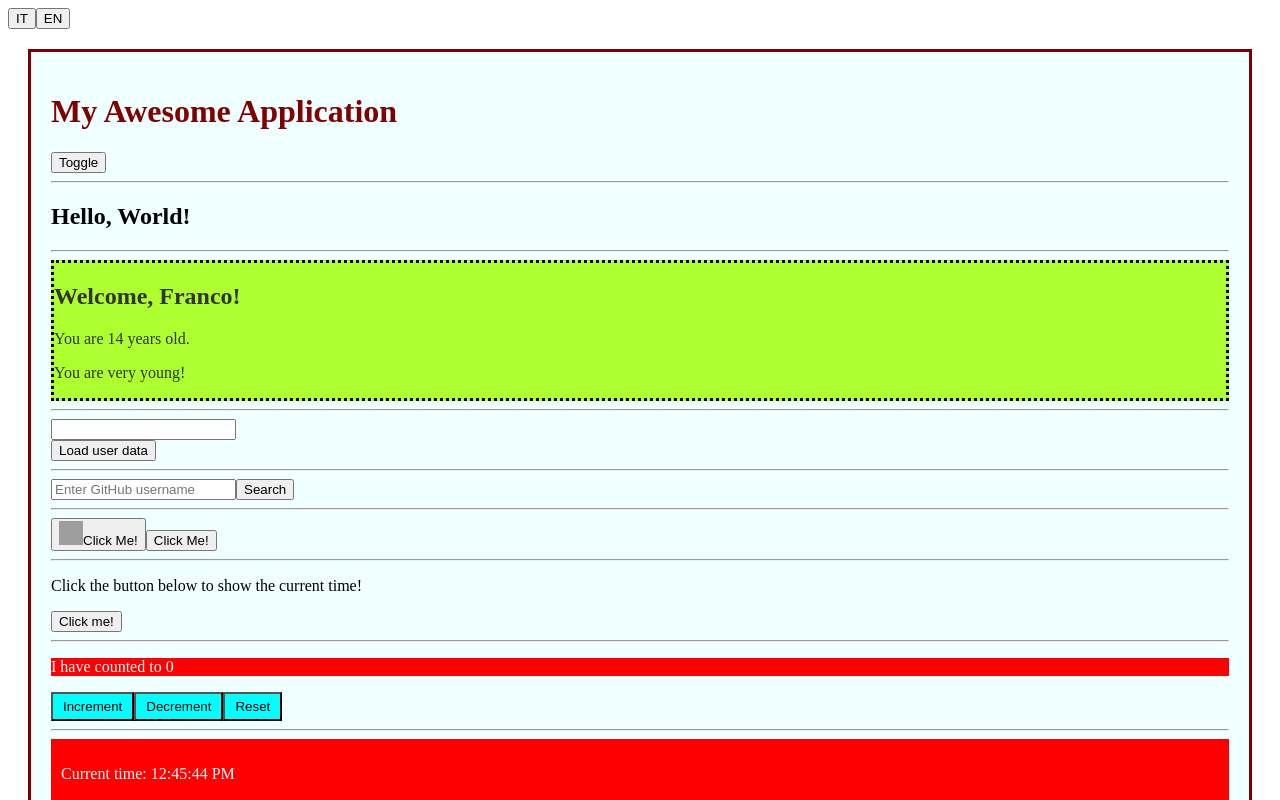
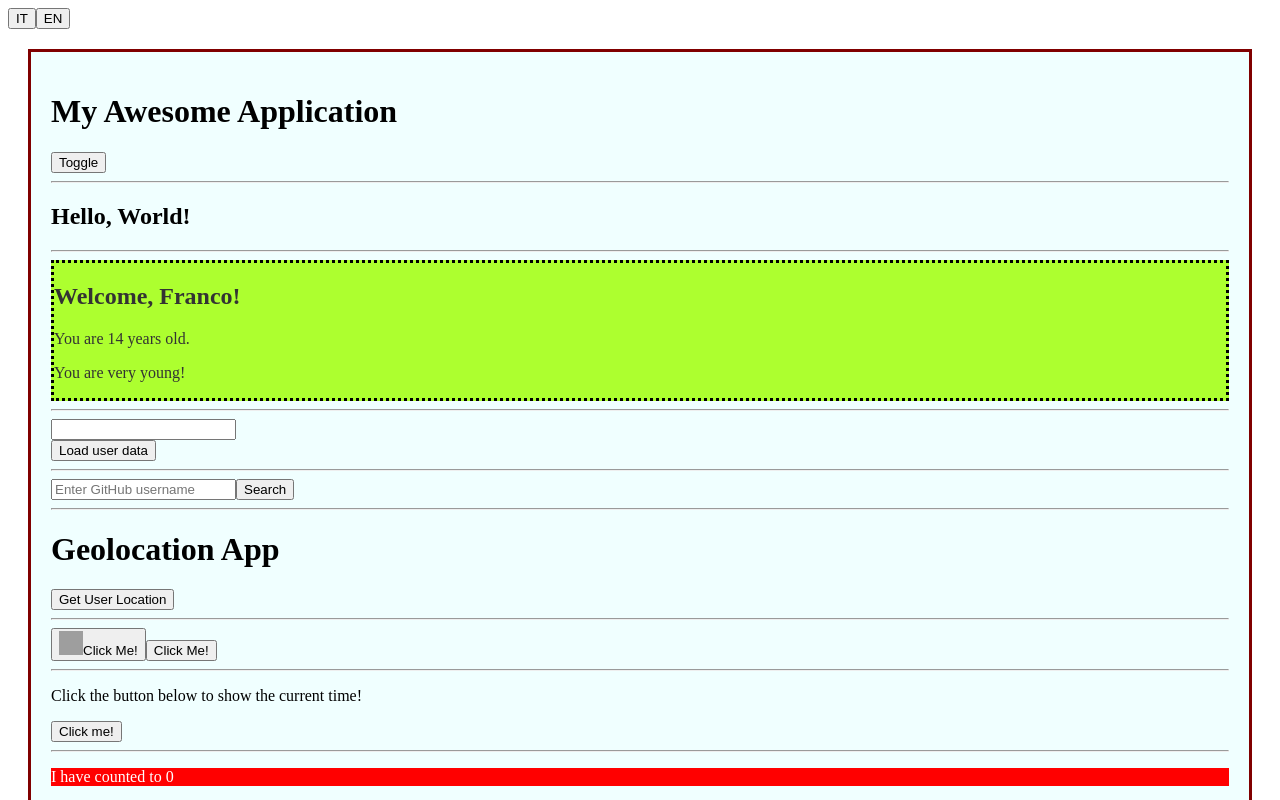
Before and after one commit to irvingose/vite-project, a React (Vite) app: page / in a window 1280 px wide. Shown: the top 800 px of the page. Built offline with nearby package versions, Linux system fonts and the light colour scheme; grey boxes are pictures that could not be loaded.

Commit message:
feat: added currentlocation

```diff
--- a/src/App.jsx
+++ b/src/App.jsx
@@ -14,6 +14,7 @@ import { LanguageContext } from "./LanguageContext";
 import { useState } from "react";
 import { GithubUser } from "./GithubUser";
 import { GithubUsers } from "./GithubUsers";
+import { UseCurrentLocation } from "./useCurrentLocation";
 
 export function App() {
   const [language, setLanguage] = useState("en");
@@ -41,6 +42,8 @@ export function App() {
           <GithubUser username="irvingose" />
           <hr />
           <GithubUsers />
+          <hr />
+          <UseCurrentLocation />
           <hr />
           <MouseClicker />
           <hr />
--- a/src/index.scss
+++ b/src/index.scss
@@ -5,6 +5,6 @@
   background-color: azure;
 
   h1 {
-    color: maroon;
+    color: black;
   }
 }
--- /dev/null
+++ b/src/useCurrentLocation.jsx
@@ -0,0 +1,35 @@
+import React, { useState } from "react";
+
+export function UseCurrentLocation() {
+  const [userLocation, setUserLocation] = useState(null);
+
+  const getUserLocation = () => {
+    if (navigator.geolocation) {
+      navigator.geolocation.getCurrentPosition(
+        (position) => {
+          const { latitude, longitude } = position.coords;
+          setUserLocation({ latitude, longitude });
+        },
+        (error) => {
+          console.error("Error getting user location:", error);
+        }
+      );
+    } else {
+      console.error("Geolocation is not supported by this browser.");
+    }
+  };
+
+  return (
+    <div>
+      <h1>Geolocation App</h1>
+      <button onClick={getUserLocation}>Get User Location</button>
+      {userLocation && (
+        <div>
+          <h2>User Location</h2>
+          <p>Latitude: {userLocation.latitude}</p>
+          <p>Longitude: {userLocation.longitude}</p>
+        </div>
+      )}
+    </div>
+  );
+}
```
Also changed, not shown: src/index.js (deleted, +0 -15 lines).
